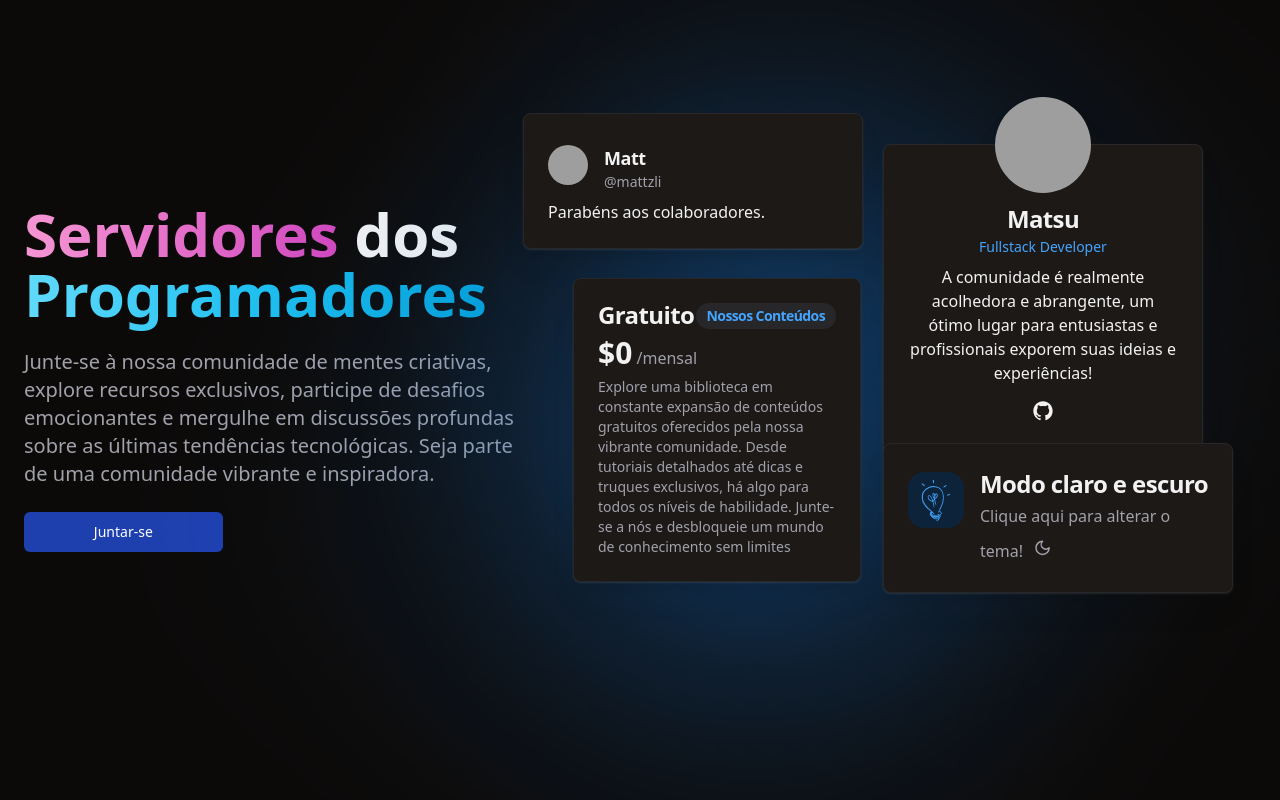
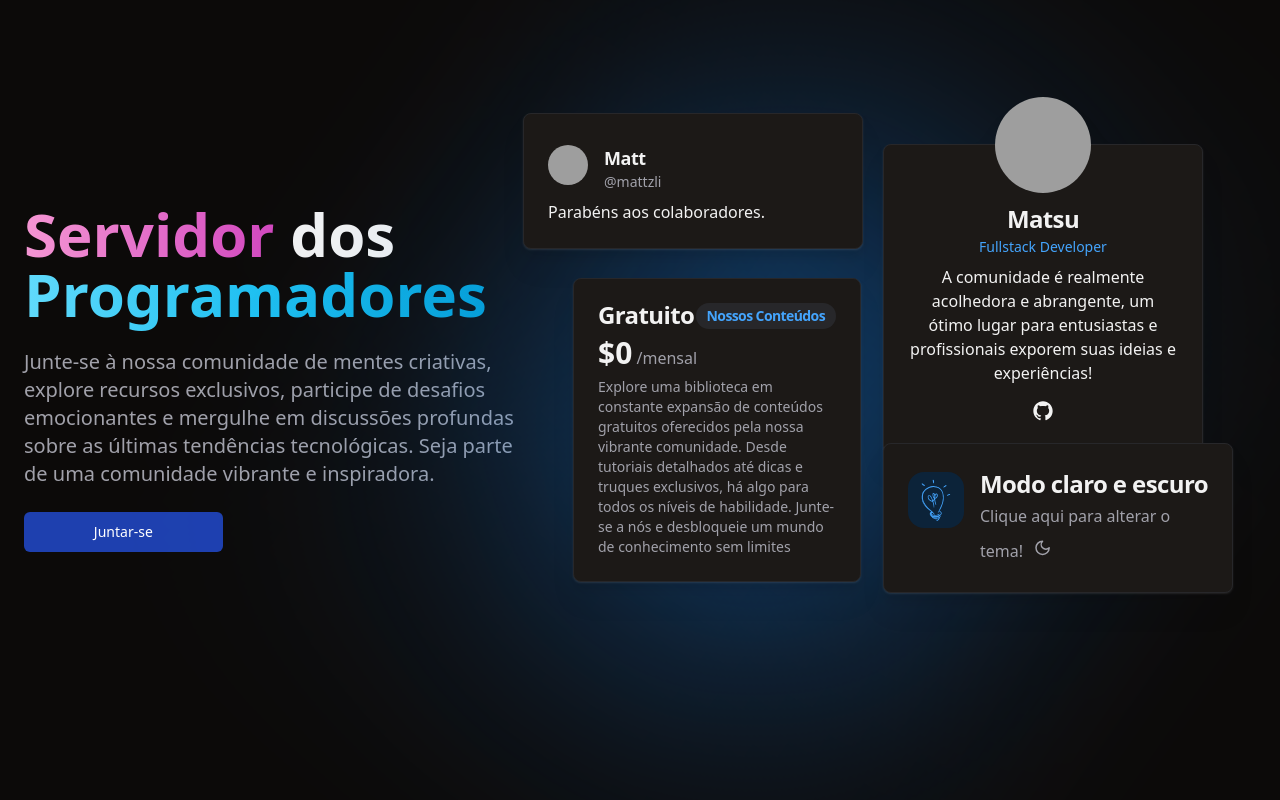
Before and after one commit to Servidor-dos-Programadores/server-programadores, a React (Vite) app: page / in a window 1280 px wide. Shown: the top 800 px of the page. Built offline with nearby package versions, Linux system fonts and the light colour scheme; grey boxes are pictures that could not be loaded.

Commit message:
title fix

```diff
--- a/src/components/Hero.tsx
+++ b/src/components/Hero.tsx
@@ -10,7 +10,7 @@ export const Hero = () => {
         <main className="text-5xl md:text-6xl font-bold">
           <h1 className="inline">
             <span className="inline bg-gradient-to-r from-[#F596D3]  to-[#D247BF] text-transparent bg-clip-text">
-              Servidores
+              Servidor
             </span>{" "}
 
           </h1>{" "}
```
